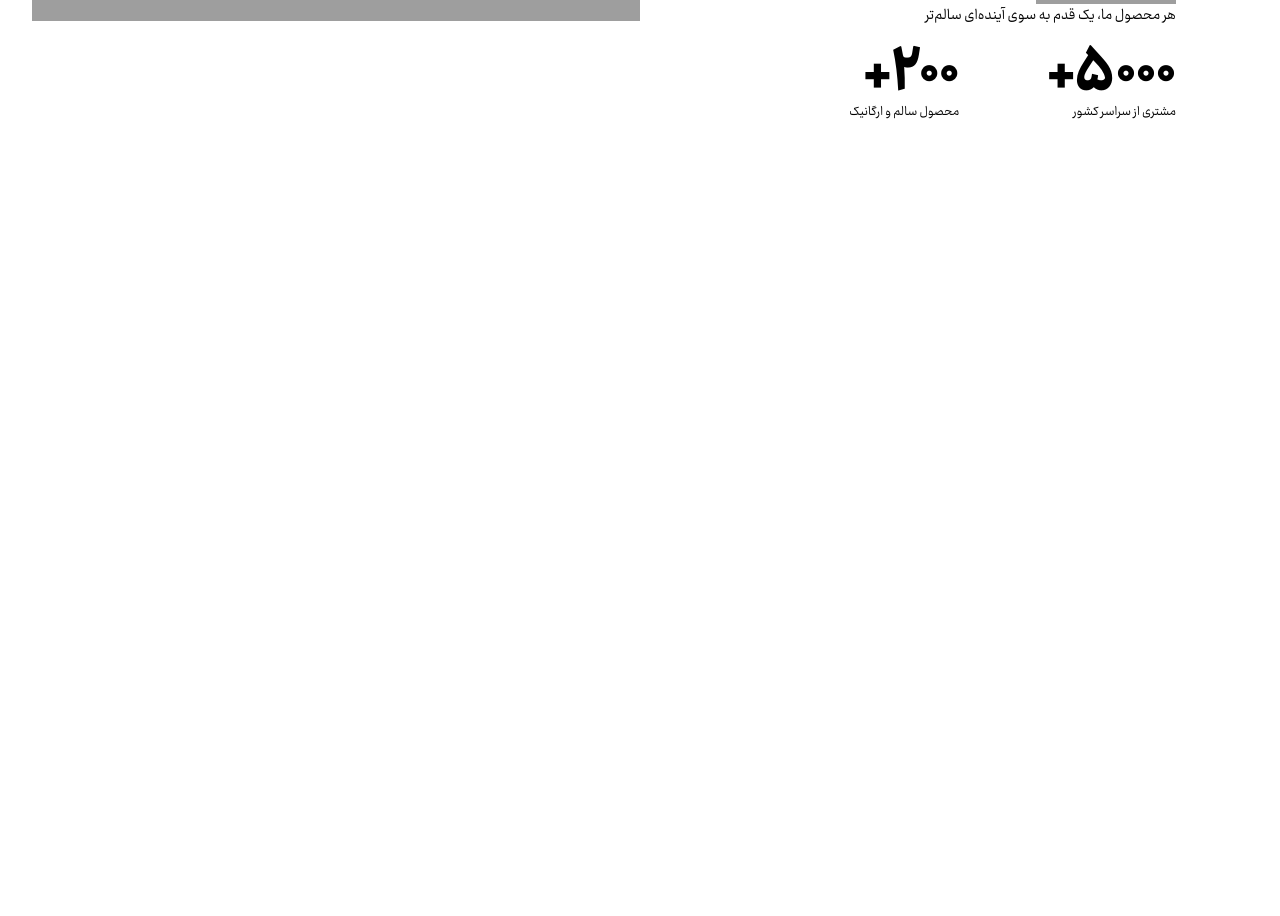
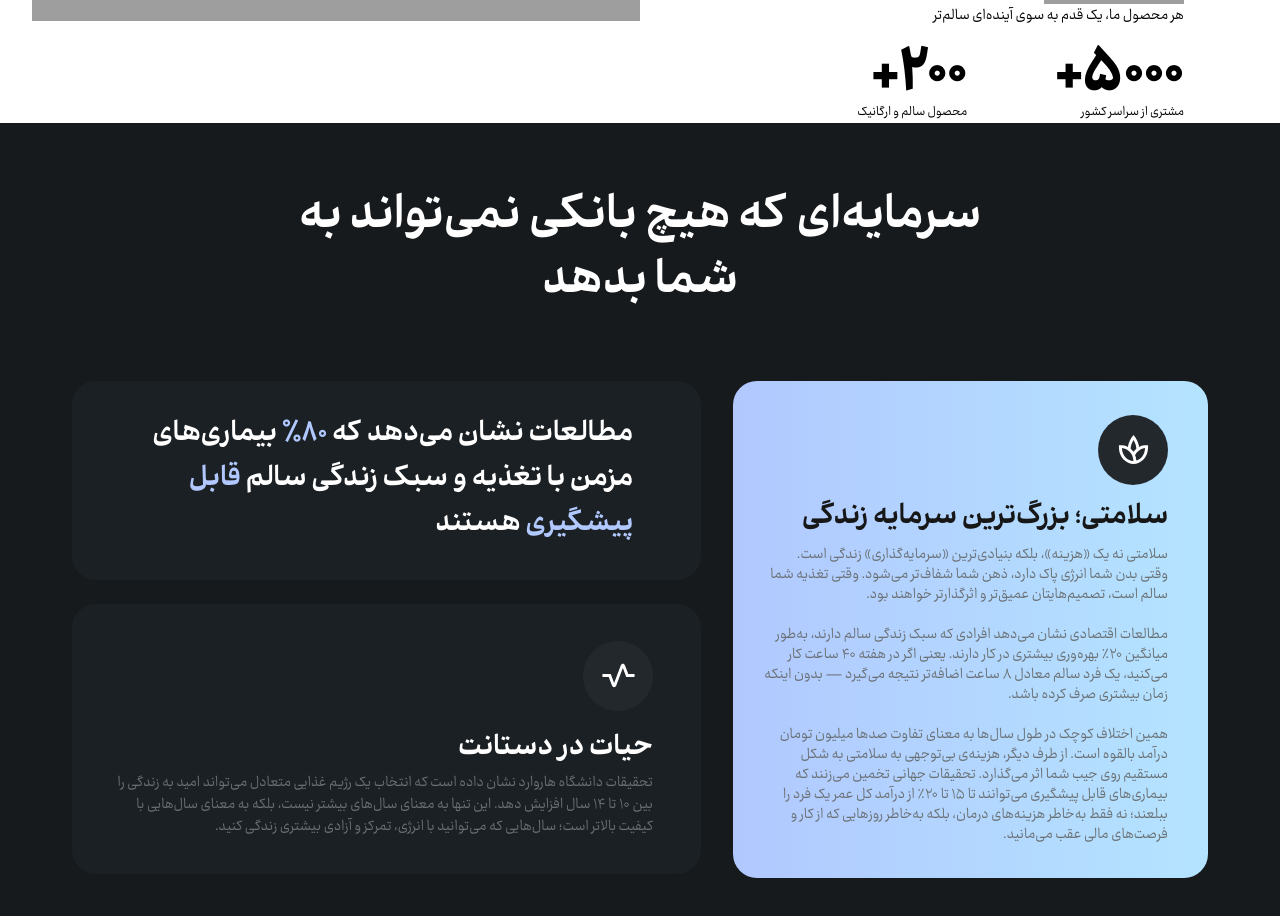
Before and after one commit to Mindsblend/healthcare-ai-platform, a Next.js app: page / in a window 1280 px wide. Shown: the part 640-1556 px from the top of the page. Before the commit the page ends 800 px from the top, so only its background shows below. Built offline with nearby package versions, Linux system fonts and the light colour scheme; grey boxes are pictures that could not be loaded.

Commit message:
feat: developed the facts section

```diff
--- a/src/app/(interface)/page.tsx
+++ b/src/app/(interface)/page.tsx
@@ -16,7 +16,7 @@ export default function Home() {
         </div>
 
         {/* Right: Text + Buttons */}
-        <div className="md:w-1/2 flex flex-col justify-center items-end text-right mt-12 pr-26">
+        <div className="md:w-1/2 flex flex-col justify-center items-end text-right mt-12 pr-24">
           <h1 className="font-aria font-extrabold text-[64px] text-black leading-[85px] max-w-[473px]">
             سلامتی امروز، پلی به فردایی شادتر
           </h1>
@@ -70,6 +70,85 @@ export default function Home() {
           </div>
         </div>
       </div>
+
+      {/* Section 2 – Cards Layout */}
+      <div className="w-full flex flex-col items-center bg-[#161A1D]">
+
+        {/* Title */}
+        <h2 className="font-aria font-bold text-[50px] text-white text-center mt-16 mb-16 max-w-[730px] leading-[65px]">
+          سرمایه‌ای که هیچ بانکی نمی‌تواند به شما بدهد
+        </h2>
+
+        {/* Cards Wrapper */}
+        <div className="w-full max-w-[1200px] mx-auto grid grid-cols-[1fr_1fr_auto] gap-8 mb-16 pr-8 pl-8">
+
+          {/* LEFT COLUMN (2 stacked) */}
+          <div className="flex flex-col gap-6 md:col-span-2">
+            {/* Top-left small card */}
+            <div className="bg-[#1B2024] rounded-[24px] h-[199px] flex flex-col justify-center items-center">
+              <h3 className="font-aria text-[30px] font-semibold text-white text-right max-w-[493px]">
+                مطالعات نشان می‌دهد که{" "}
+                <span className="text-[#B1C8FF]">۸۰٪</span>{" "}
+                بیماری‌های مزمن با تغذیه و سبک زندگی سالم{" "}
+                <span className="text-[#B1C8FF]">قابل پیشگیری</span>{" "}
+                هستند
+              </h3>
+            </div>
+
+            {/* Bottom-left small card */}
+            <div className="bg-[#1B2024] rounded-[24px] h-[270px] pr-12 flex flex-col justify-center items-end">
+
+              {/* Icon Circle */}
+              <div className="flex justify-end mb-4">
+                <div className="w-[70px] h-[70px] rounded-full bg-[#23282D] flex items-center justify-center">
+                  <Image
+                    src="/images/vital-signs.svg"
+                    alt="Healthy Lifestyle"
+                    width={35}
+                    height={35}
+                  />
+                </div>
+              </div>
+
+              <h3 className="font-aria text-[30px] text-white text-right font-semibold leading-[45px]">حیات در دستانت</h3>
+              <p className="font-ray text-[16px] text-[#6A7073] text-right leading-[22px] max-w-[536px]" dir="rtl">
+                تحقیقات دانشگاه هاروارد نشان داده است که انتخاب یک رژیم غذایی متعادل می‌تواند امید به زندگی را بین ۱۰ تا ۱۴ سال افزایش دهد. این تنها به معنای سال‌های بیشتر نیست، بلکه به معنای سال‌هایی با کیفیت بالاتر است؛ سال‌هایی که می‌توانید با انرژی، تمرکز و آزادی بیشتری زندگی کنید.
+              </p>
+            </div>
+          </div>
+
+          {/* RIGHT COLUMN (tall card) */}
+          <div className="bg-gradient-to-r from-[#B1C8FF] to-[#B4E4FF] rounded-[24px] w-[475px] h-[497px] p-6 pr-10 flex flex-col justify-center">
+            {/* Icon Circle */}
+            <div className="flex justify-end mb-6">
+              <div className="w-[70px] h-[70px] rounded-full bg-[#23282D] flex items-center justify-center">
+                <Image
+                  src="/images/spa.svg"
+                  alt="Healthy Lifestyle"
+                  width={35}
+                  height={35}
+                />
+              </div>
+            </div>
+
+            <h3 className="font-aria text-[30px] text-right font-semibold mb-4 leading-[20px]">
+              سلامتی؛ بزرگ‌ترین سرمایه‌ زندگی
+            </h3>
+
+            <div
+              className="font-ray text-[16px] text-[#6A7073] leading-[20px] whitespace-pre-line max-w-[600px] text-right"
+              dir="rtl"
+            >
+              {`سلامتی نه یک «هزینه»، بلکه بنیادی‌ترین «سرمایه‌گذاری» زندگی است.
+وقتی بدن شما انرژی پاک دارد، ذهن شما شفاف‌تر می‌شود. وقتی تغذیه شما سالم است، تصمیم‌هایتان عمیق‌تر و اثرگذارتر خواهند بود.
+
+مطالعات اقتصادی نشان می‌دهد افرادی که سبک زندگی سالم دارند، به‌طور میانگین ۲۰٪ بهره‌وری بیشتری در کار دارند. یعنی اگر در هفته ۴۰ ساعت کار می‌کنید، یک فرد سالم معادل ۸ ساعت اضافه‌تر نتیجه می‌گیرد — بدون اینکه زمان بیشتری صرف کرده باشد.
+
+همین اختلاف کوچک در طول سال‌ها به معنای تفاوت صدها میلیون تومان درآمد بالقوه است. از طرف دیگر، هزینه‌ی بی‌توجهی به سلامتی به شکل مستقیم روی جیب شما اثر می‌گذارد. تحقیقات جهانی تخمین می‌زنند که بیماری‌های قابل پیشگیری می‌توانند تا ۱۵ تا ۲۰٪ از درآمد کل عمر یک فرد را ببلعند؛ نه فقط به‌خاطر هزینه‌های درمان، بلکه به‌خاطر روزهایی که از کار و فرصت‌های مالی عقب می‌مانید.`}
+            </div>
+          </div>
+        </div>
+      </div>
     </div>
   );
 }
```
Also changed, not shown: public/images/spa.svg (added), public/images/vital-signs.svg (added).
